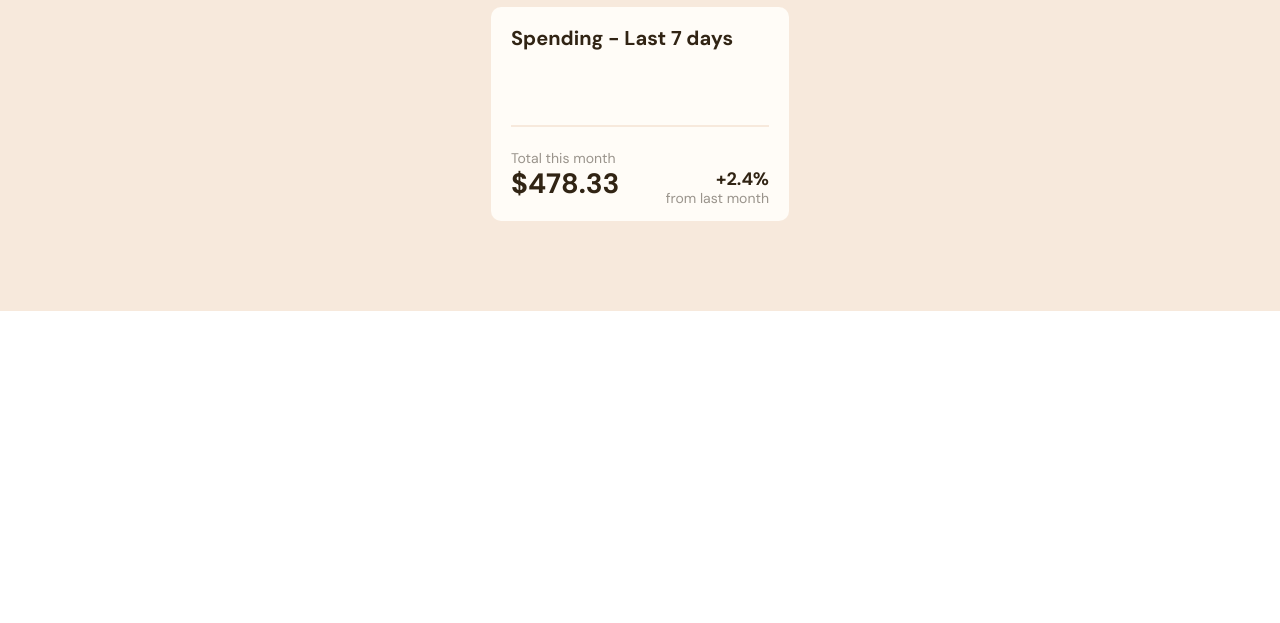
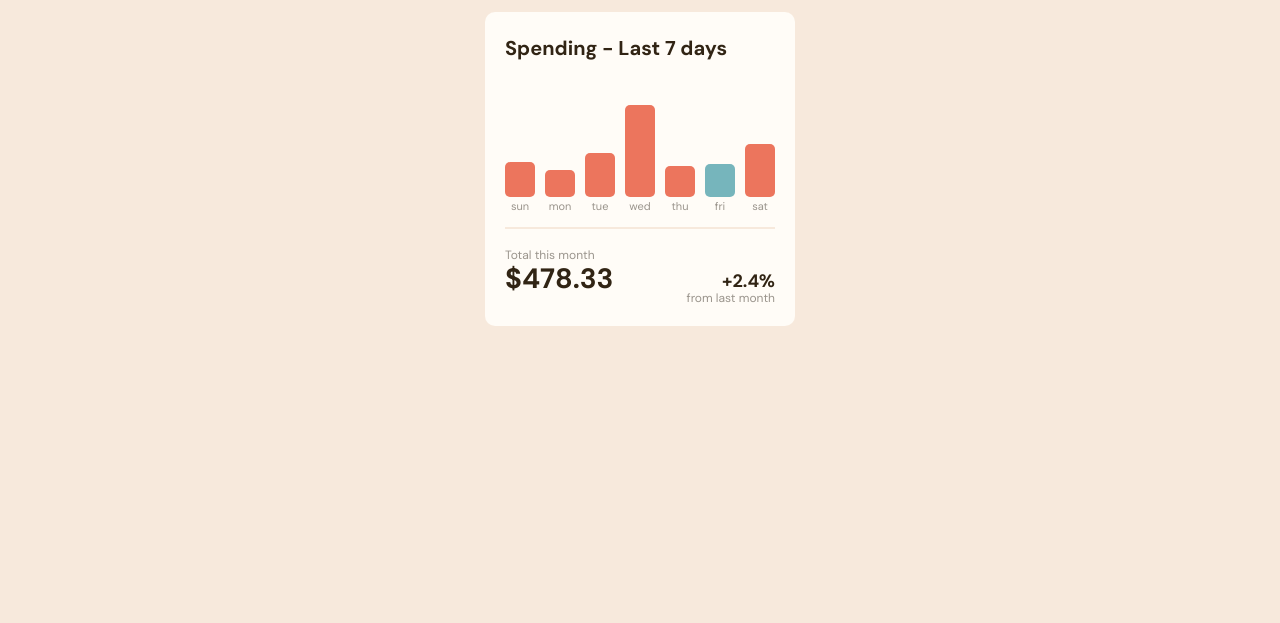
Before and after one commit to MonaElshikh/Expenses-chart-component, a plain HTML site: page index.html in a window 1280 px wide. Shown: the part 177-800 px from the top of the page. Drawn offline with Linux system fonts and the light colour scheme.

Commit message:
phase two- finishing design and adding js code

```diff
--- a/css/main.css
+++ b/css/main.css
@@ -2,16 +2,16 @@
     -webkit-box-sizing: border-box;
     -moz-box-sizing: border-box;
     box-sizing: border-box;
- }
- :root {
+}
+:root {
     --pale-orange:#f7e9dc;
     --soft-red:#ec755d;
     --Cyan: #fffcf7;
-    --cream:#c3dcdf;
+    --cream:#76b5bc;
     --dark-brown:#312414;
     --mid-brown:#9a948c;
     --border-radius:10px;
- }
+}
 body {
     font-family: 'DM Sans', sans-serif;
     font-size: 18px;
@@ -19,10 +19,11 @@ body {
 .main {
     background-color:var(--pale-orange) ;
     padding: 30px 15px;
+    min-height: 100vh;
 }
 .bar-chart {
     padding: 10px 5px;
-    margin: 50px auto;
+    margin: 55px auto;
 }
 .balance {
     display: flex;
@@ -46,7 +47,7 @@ body {
 .details {
     background-color: var(--Cyan);
     border-radius: var(--border-radius);
-    padding: 15px 20px;
+    padding: 20px 20px ;
     margin-top: 15px;
 }
 .details h1
@@ -54,36 +55,50 @@ body {
     font-size: 20px;
     color: var(--dark-brown);
     font-weight: bold;
-    margin: 5px 0px 15px;
+    margin: 5px 0px 25px;
 }
 .chart {
     display: flex;
     justify-content: space-between;
+    align-items: flex-end;
     padding: 20px 0px;
 }
 .chart .day {
     position: relative;
     width: 30px;
-    height:60px ;
+    cursor: pointer;
+}
+.day .content {
+    display: block;
+    width: 100%;
     border-radius: 5px;
     background-color: var(--soft-red);
-    cursor: pointer;
+}
+.day .content.active {
+    background-color: var(--cream);
 }
 .day .amount {
-    width: 35px;
-    padding: 5px 10px;
+    width: 45px;
+    padding: 5px;
     background-color: var(--dark-brown);
-    border-radius: var(--border-radius);
+    border-radius: 3px;
     color: var(--Cyan);
     position: absolute;
     margin-right: 5px;
-    top: -25px;
-    left: -3px;
-    display: flex;
+    top: -27px;
+    left: 50%;
+    display: none;
     justify-content: center;
     align-items: center;
     font-size: 10px;
-    opacity: 0;
+    transition: .3s;
+    transform: translateX(-50%);
+}
+.day .content:hover {
+    opacity: .8;
+}
+.chart .day:hover .amount  {
+   display: flex;
 }
 .chart .day::after {
     content: attr(data-day);
@@ -94,22 +109,15 @@ body {
     transform: translateX(-50%);
     color: var(--mid-brown);
 }
-.chart .day:hover .amount  {
-    opacity: 1;
-}
 hr {
     background-color: var(--pale-orange);
     height: 2px;
     border: none;
-    margin: 20px 0;
+    margin: 10px 0 20px;
 }
 .footer {
     display: flex;
     justify-content: space-between;
-}
-.total span {
-    font-size: 14px;
-    color: var(--mid-brown);
 }
 .total h3 {
     margin: 0;
@@ -126,16 +134,17 @@ hr {
     display: block;
     font-weight: bold;
 }
-.tax p {
+.total p ,
+.tax p
+{
+    font-size: 12px;
+    color: var(--mid-brown);
     margin:0;
-    font-size: 14px;
-    color: var(--mid-brown);
 }
-
 /* Media */
  /* Small devices (landscape phones, 576px and above till next break point) */
 @media (min-width: 376px) {
     .bar-chart {
-        width: 308px;
+        width: 320px;
     }
- }
+}
--- a/data/data.json
+++ b/data/data.json
@@ -1,15 +1,19 @@
 [
   {
+    "day": "sun",
+    "amount": 35.48
+  },
+  {
     "day": "mon",
-    "amount": 17.45
+    "amount": 27.45
   },
   {
     "day": "tue",
-    "amount": 34.91
+    "amount": 44.91
   },
   {
     "day": "wed",
-    "amount": 52.36
+    "amount": 92.36
   },
   {
     "day": "thu",
@@ -17,14 +21,11 @@
   },
   {
     "day": "fri",
-    "amount": 23.39
+    "amount": 33.39
   },
   {
     "day": "sat",
-    "amount": 43.28
-  },
-  {
-    "day": "sun",
-    "amount": 25.48
+    "amount": 53.28
   }
+
 ]
--- a/index.html
+++ b/index.html
@@ -33,21 +33,11 @@
         </section>
         <section class="details">
           <h1>Spending - Last 7 days</h1>
-          <div class="chart">
-            <!-- <div class="day" data-day="mon">
-              <span class="amount">10%</span>
-            </div>
-            <div class="day" data-day="tue"><span class="amount">20%</span></div>
-            <div class="day" data-day="wed"><span class="amount">30%</span></div>
-            <div class="day" data-day="thu"><span class="amount">40%</span></div>
-            <div class="day" data-day="fri"><span class="amount">50%</span></div>
-            <div class="day" data-day="sat"><span class="amount">60%</span></div>
-            <div class="day" data-day="sun"><span class="amount">70%</span></div> -->
-          </div>
+          <div class="chart"></div>
           <hr />
           <div class="footer">
             <div class="total">
-              <span>Total this month</span>
+              <p>Total this month</p>
               <h3>$478.33</h3>
             </div>
             <div class="tax">
--- a/js/main.js
+++ b/js/main.js
@@ -1,4 +1,45 @@
 //#region Declaration
+let url = "../data/data.json";
+let chartDiv = document.querySelector(".chart");
+let weekDays = ["sun", "mon", "tue", "wed", "thu", "fri", "sat"];
+const dayOfWeek = weekDays[new Date().getDay()];
+//#endregion
 
+//#region  Functions
+// function to get data from json file
+async function getData() {
+    let result = await fetch(url);
+    let data = await result.json();
+    createChart(data);
+}
+// function creates the charts from returned api data
+function createChart(list) {
+    list.forEach(item => {
+        // create the day chart item
+        let dayDiv = document.createElement("div");
+        dayDiv.className = "day";
+        dayDiv.setAttribute("data-day", item.day);
 
+        // create the content span
+        let contentSpan = document.createElement("span");
+        contentSpan.className = "content";
+        contentSpan.style.height = item.amount.toString() + "px";
+        if (item.day === dayOfWeek) {
+            contentSpan.classList.add("active");
+        }
+        // create the amount span
+        let amountSpan = document.createElement("span");
+        amountSpan.className = "amount";
+        amountSpan.innerHTML = `$ ${item.amount}`;
+
+        // add amount to day and day to chart contaainer
+        dayDiv.appendChild(contentSpan);
+        dayDiv.appendChild(amountSpan);
+        chartDiv.appendChild(dayDiv);
+    });
+}
 //#endregion
+
+//#region calling
+getData();
+//#endregion
```
Also changed, not shown: 1 other file.
